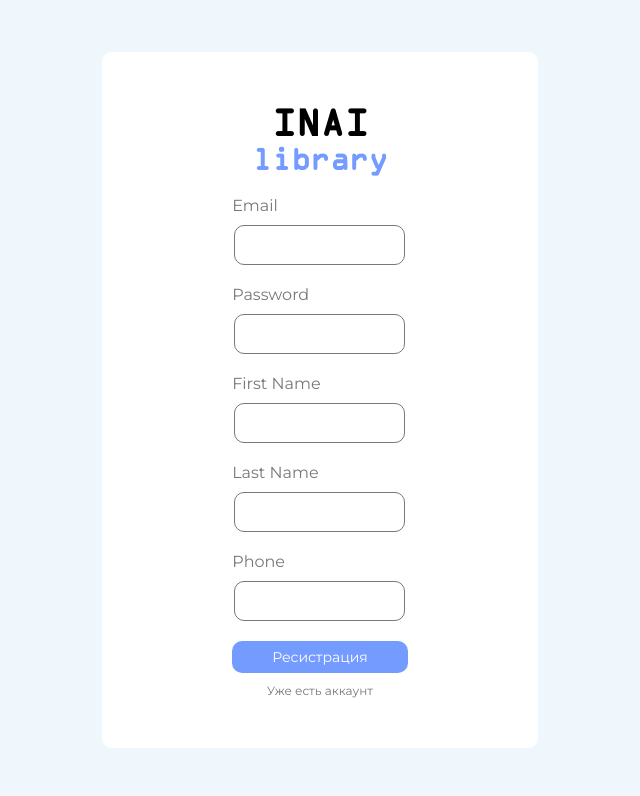
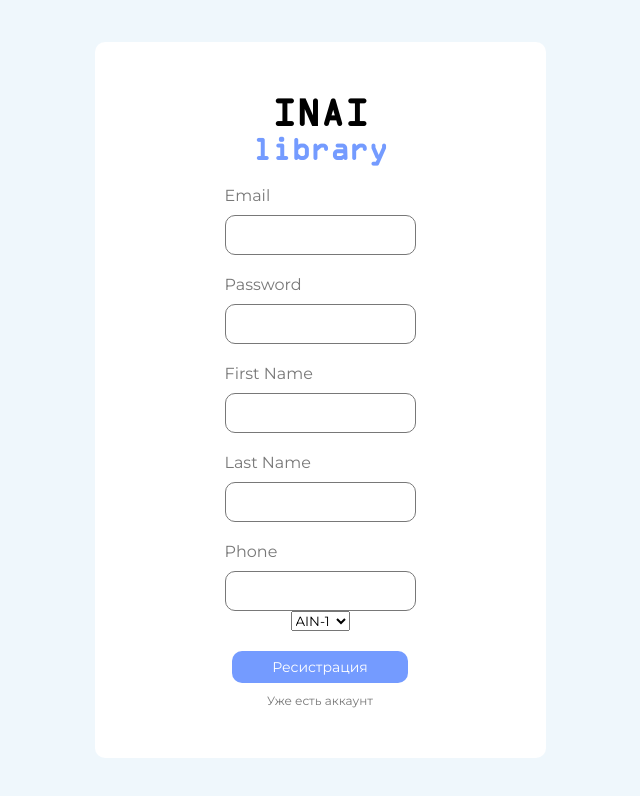
Before and after one commit to EmirlanDogdurbaev/libr2, a React (Vite) app: page /register in a window 1280 px wide. Shown: the top 796 px of the page, without its empty margins (320-960 px from the left). Built offline with nearby package versions, Linux system fonts and the light colour scheme.

Commit message:
updated login and registered

```diff
--- a/src/pages/Auth/Auth.module.scss
+++ b/src/pages/Auth/Auth.module.scss
@@ -12,6 +12,7 @@
     border: 1px solid #787878;
     border-radius: 10px;
     height: 40px;
+    padding: 10px;
   }
   button{
     margin-top: 20px;
--- a/src/pages/Auth/Register.jsx
+++ b/src/pages/Auth/Register.jsx
@@ -67,6 +67,11 @@ function Register() {
         onChange={(e) => setPhone(e.target.value)}
         value={phone}
       />
+      <select name="group" id="group">
+        <option>AIN-1</option>
+        <option>AIN-2</option>
+        <option>AIN-3</option>
+      </select>
 
       <Button action={register}>Ресистрация</Button>
       <Link to={"/login"}>Уже есть аккаунт</Link>
```
